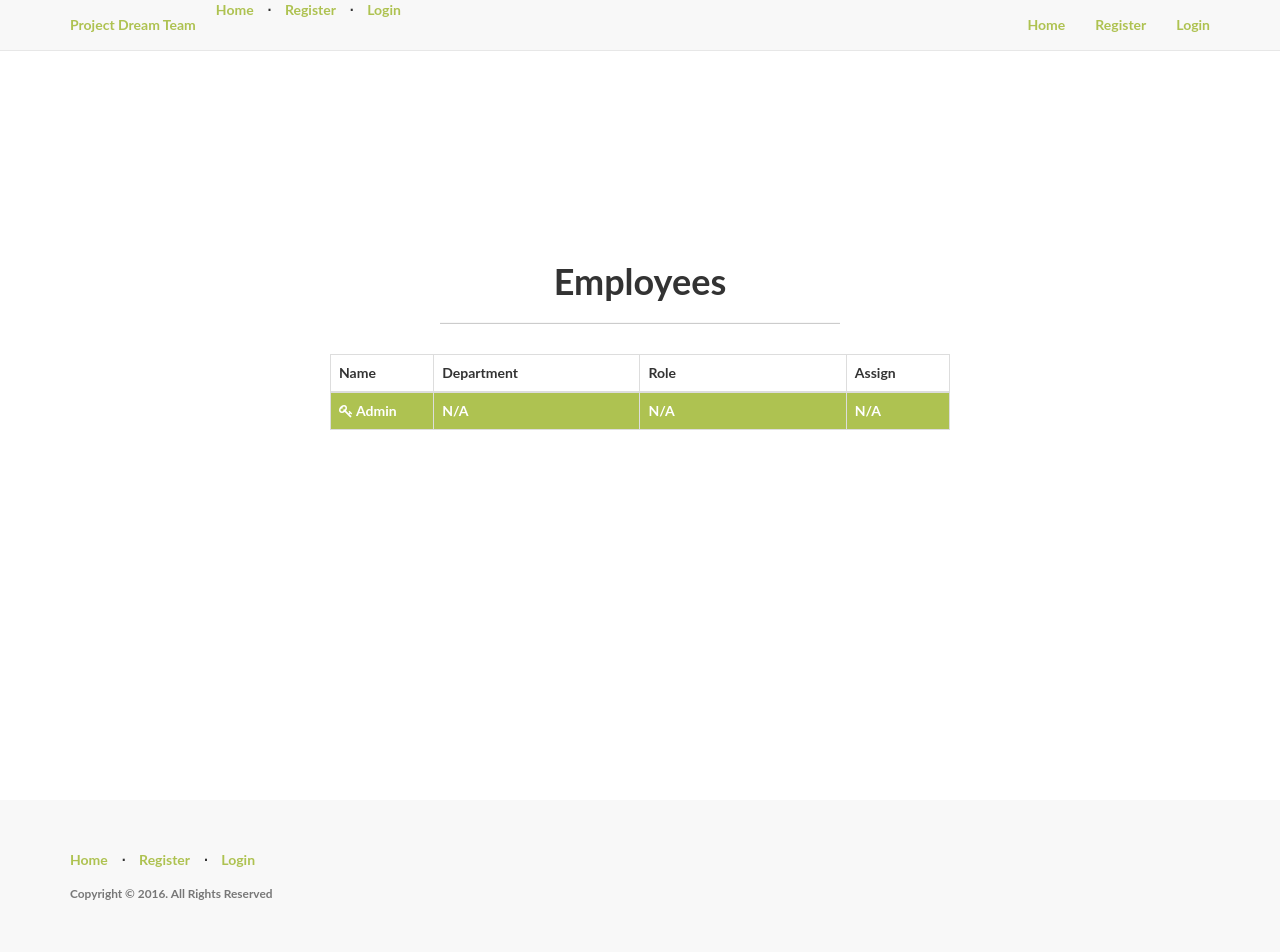
After one commit to VikiGrozdanova/Human-resource-management-, a Flask app: template app/templates/admin/employees/employees.html in a window 1280 px wide. The commit adds this page. Run offline with Flask 2, Linux system fonts and the light colour scheme; tables that the repository leaves empty hold one stand-in row (values such as "Sample post"); the template is opened without the code that fills it: values that come from a table or form of the project are taken from there, most other values are stand-ins (such as "Sample title", 1, 10 or a date in 2020); parts of the project's set-up code (start-up, migrations or seed data) failed here and were passed over; some libraries are stand-ins or nearby versions.

Commit message:
Add files via upload

```diff
--- /dev/null
+++ b/app/templates/admin/employees/employees.html
@@ -0,0 +1,70 @@
+<!-- app/templates/admin/employees/employees.html -->
+
+{% import "bootstrap/utils.html" as utils %}
+{% extends "base.html" %}
+{% block title %}Employees{% endblock %}
+{% block body %}
+<div class="content-section">
+  <div class="outer">
+    <div class="middle">
+      <div class="inner">
+        <br/>
+        {{ utils.flashed_messages() }}
+        <br/>
+        <h1 style="text-align:center;">Employees</h1>
+        {% if employees %}
+          <hr class="intro-divider">
+          <div class="center">
+            <table class="table table-striped table-bordered">
+              <thead>
+                <tr>
+                  <th width="15%"> Name </th>
+                  <th width="30%"> Department </th>
+                  <th width="30%"> Role </th>
+                  <th width="15%"> Assign </th>
+                </tr>
+              </thead>
+              <tbody>
+              {% for employee in employees %}
+                {% if employee.is_admin %}
+                    <tr style="background-color: #aec251; color: white;">
+                        <td> <i class="fa fa-key"></i> Admin </td>
+                        <td> N/A </td>
+                        <td> N/A </td>
+                        <td> N/A </td>
+                    </tr>
+                {% else %}
+                    <tr>
+                      <td> {{ employee.first_name }} {{ employee.last_name }} </td>
+                      <td>
+                        {% if employee.department %}
+                          {{ employee.department.name }}
+                        {% else %}
+                          -
+                        {% endif %}
+                      </td>
+                      <td>
+                        {% if employee.role %}
+                          {{ employee.role.name }}
+                        {% else %}
+                          -
+                        {% endif %}
+                      </td>
+                      <td>
+                        <a href="{{ url_for('admin.assign_employee', id=employee.id) }}">
+                          <i class="fa fa-user-plus"></i> Assign
+                        </a>
+                      </td>
+                    </tr>
+                {% endif %}
+              {% endfor %}
+              </tbody>
+            </table>
+          </div>
+        {% endif %}
+        </div>
+      </div>
+    </div>
+  </div>
+</div>
+{% endblock %}
--- a/app/templates/base.html
+++ b/app/templates/base.html
@@ -29,7 +29,7 @@
 			<li><a href="{{ url_for('home.admin_dashboard') }}">Dashboard</a></li>
 			<li><a href="{{ url_for('admin.list_departments') }}">Departments</a></li>
 			<li><a href="{{ url_for('admin.list_roles') }}">Roles</a></li>
-			<li><a href="#">Employees</a></li>
+			<li><a href="{{ url_for('admin.list_employees') }}">Employees</a></li>
 		      {% else %}
 			<li><a href="{{ url_for('home.dashboard') }}">Dashboard</a></li>
 		      {% endif %}
```
Also changed, not shown: app/templates/admin/employees/employee.html (added, +27 -0 lines).
